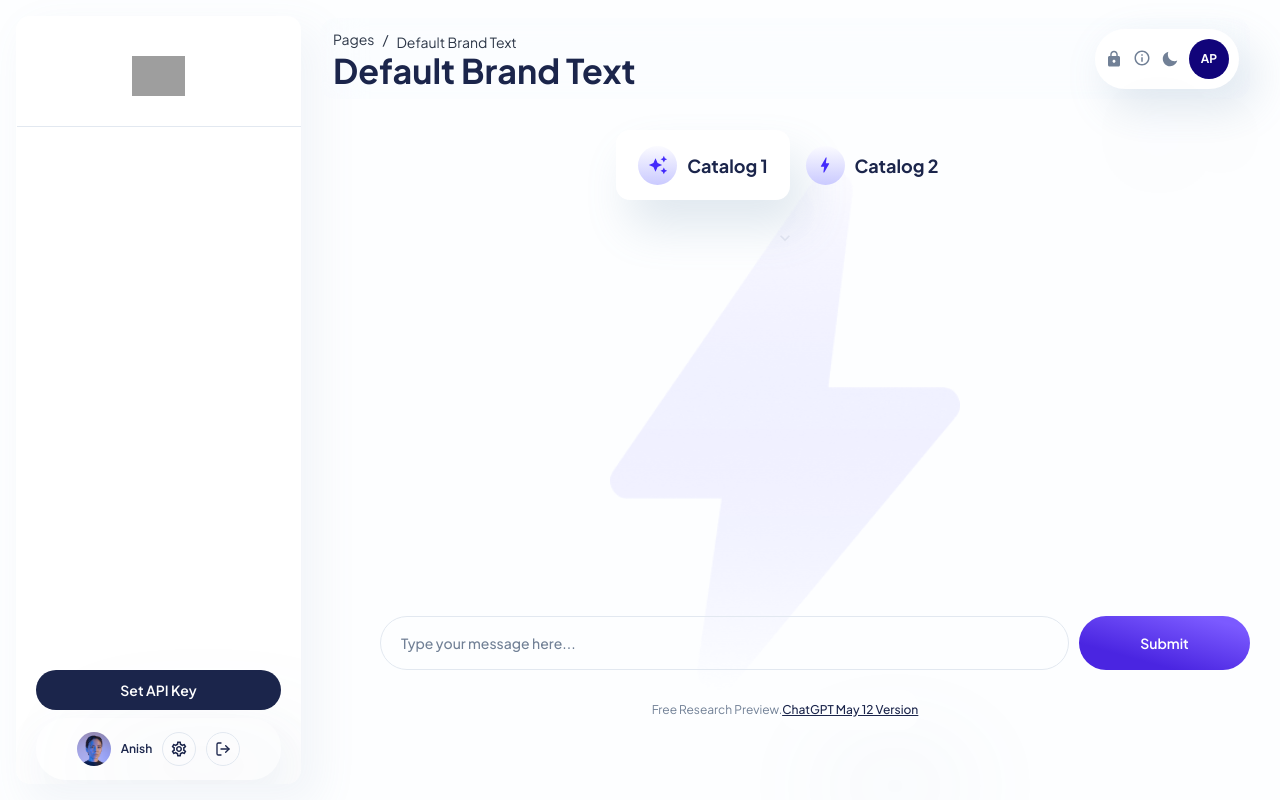
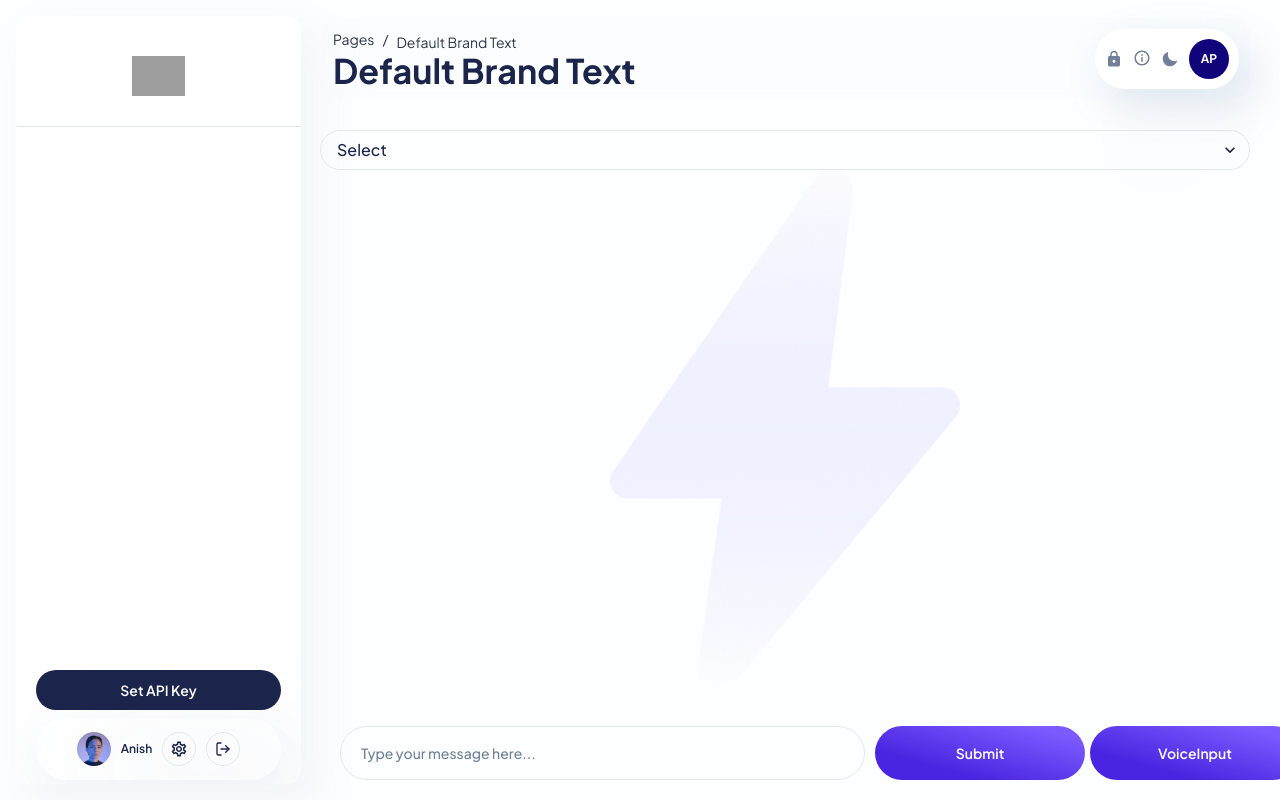
Before and after one commit to anishchintamaneni/new_chatgt_rag_template, a Next.js app: page / in a window 1280 px wide. Shown: the top 800 px of the page. Built offline with nearby package versions, Linux system fonts and the light colour scheme; grey boxes are pictures that could not be loaded.

Commit message:
Update page.tsx

```diff
--- a/app/page.tsx
+++ b/app/page.tsx
@@ -3,7 +3,6 @@
 
 import Link from '@/components/link/Link';
 import MessageBoxChat from '@/components/MessageBox';
-import { ChatBody, OpenAIModel } from '@/types/types';
 import {
   Accordion,
   AccordionButton,
@@ -16,26 +15,31 @@ import {
   Icon,
   Img,
   Input,
+  Select,
   Text,
   useColorModeValue,
 } from '@chakra-ui/react';
 import { useEffect, useState } from 'react';
-import { MdAutoAwesome, MdBolt, MdEdit, MdPerson } from 'react-icons/md';
+import { MdAutoAwesome, MdEdit, MdPerson } from 'react-icons/md';
 import Bg from '../public/img/chat/bg-image.png';
+
+const SpeechRecognition = window.SpeechRecognition || window.webkitSpeechRecognition;
+const recognition = new SpeechRecognition();
+
+recognition.continuous = true;
+recognition.interimResults = true;
 
 export default function Chat(props: { apiKeyApp: string }) {
   // Input States
+  const [question, setQuestion] = useState<string>('');
+  const [collection, setCollection] = useState<string>('HR');
+  const [answer, setAnswer] = useState<string>('');
   const [inputOnSubmit, setInputOnSubmit] = useState<string>('');
-  const [inputCode, setInputCode] = useState<string>('');
-  // Response message
+  const [inputTimestamp, setInputTimestamp] = useState<string>('');
+  const [outputTimestamp, setOutputTimestamp] = useState<string>('');
   const [outputCode, setOutputCode] = useState<string>('');
-  // ChatGPT model
-  const [model, setModel] = useState<OpenAIModel>('gpt-4o');
-  // Loading state
   const [loading, setLoading] = useState<boolean>(false);
 
-  // API Key
-  // const [apiKey, setApiKey] = useState<string>(apiKeyApp);
   const borderColor = useColorModeValue('gray.200', 'whiteAlpha.200');
   const inputColor = useColorModeValue('navy.700', 'white');
   const iconColor = useColorModeValue('brand.500', 'white');
@@ -44,112 +48,69 @@ export default function Chat(props: { apiKeyApp: string }) {
     'whiteAlpha.200',
   );
   const brandColor = useColorModeValue('brand.500', 'white');
-  const buttonBg = useColorModeValue('white', 'whiteAlpha.100');
   const gray = useColorModeValue('gray.500', 'white');
-  const buttonShadow = useColorModeValue(
-    '14px 27px 45px rgba(112, 144, 176, 0.2)',
-    'none',
-  );
-  const textColor = useColorModeValue('navy.700', 'white');
-  const placeholderColor = useColorModeValue(
-    { color: 'gray.500' },
-    { color: 'whiteAlpha.600' },
-  );
-  const handleTranslate = async () => {
-    let apiKey = localStorage.getItem('apiKey');
-    setInputOnSubmit(inputCode);
+  const textColor = useColorModeValue('gray.800', 'white');
+  const placeholderColor = useColorModeValue('gray.500', 'whiteAlpha.600');
 
-    // Chat post conditions(maximum number of characters, valid message etc.)
-    const maxCodeLength = model === 'gpt-4o' ? 700 : 700;
-
-    if (!apiKey?.includes('sk-')) {
-      alert('Please enter an API key.');
+  const handleSearch = async (e: React.FormEvent) => {
+  e.preventDefault();
+  if (!question) {
+    alert('Please enter a question.');
     return;
   }
 
-    if (!inputCode) {
-      alert('Please enter your message.');
-      return;
-    }
+  setLoading(true);
 
-    if (inputCode.length > maxCodeLength) {
-      alert(
-        `Please enter code less than ${maxCodeLength} characters. You are currently at ${inputCode.length} characters.`,
-      );
-      return;
-    }
-    setOutputCode(' ');
-    setLoading(true);
-    const controller = new AbortController();
-    const body: ChatBody = {
-      inputCode,
-      model,
-      apiKey,
+  // Define the payload with updated parameters
+  const payload = {
+    method: "llama3.1",
+    question: question,  // Use the current question state
+    collection: "OEA",   // Hardcoded collection as per your request
   };
 
-    // -------------- Fetch --------------
-    const response = await fetch('./api/chatAPI', {
+  try {
+    // Send the request to the API
+    const response = await fetch('https://docquest.cogniai.com/api/get-answer', {
       method: 'POST',
       headers: {
         'Content-Type': 'application/json',
       },
-      signal: controller.signal,
-      body: JSON.stringify(body),
+      body: JSON.stringify(payload),
     });
 
     if (!response.ok) {
-      setLoading(false);
-      if (response) {
-        alert(
-          'Something went wrong went fetching from the API. Make sure to use a valid API key.',
-        );
-      }
-      return;
+      throw new Error('Failed to fetch the answer.');
     }
 
-    const data = response.body;
+    const result = await response.json();
+    setAnswer(result.message); // Update the answer state
+    setInputOnSubmit(question); // Store the submitted question
+    setInputTimestamp(new Date().toLocaleString()); // Timestamp for input
+    setOutputCode(result.message); // Store the output code
+    setOutputTimestamp(new Date().toLocaleString()); // Timestamp for output
+    setQuestion(''); // Clear input after submission
+    document.getElementById('question1')?.focus(); // Refocus on the input
+  } catch (error) {
+    console.error('Error fetching the answer:', error);
+  } finally {
+    setLoading(false); // Ensure loading state is reset
+  }
+};
 
-    if (!data) {
-      setLoading(false);
-      alert('Something went wrong');
-      return;
-    }
+  const handleChange = (event: React.ChangeEvent<HTMLSelectElement>) => {
+    setCollection(event.target.value);
+  };
 
-    const reader = data.getReader();
-    const decoder = new TextDecoder();
-    let done = false;
-
-    while (!done) {
-      setLoading(true);
-      const { value, done: doneReading } = await reader.read();
-      done = doneReading;
-      const chunkValue = decoder.decode(value);
-      setOutputCode((prevCode) => prevCode + chunkValue);
-    }
-
-    setLoading(false);
+  const startVoiceRecognition = () => {
+    recognition.start();
+    recognition.onresult = (event) => {
+      const transcript = event.results[0][0].transcript;
+      setQuestion(transcript); // Update question state with the transcribed text
+      recognition.stop(); // Stop recognition after getting the result
     };
-  // -------------- Copy Response --------------
-  // const copyToClipboard = (text: string) => {
-  //   const el = document.createElement('textarea');
-  //   el.value = text;
-  //   document.body.appendChild(el);
-  //   el.select();
-  //   document.execCommand('copy');
-  //   document.body.removeChild(el);
-  // };
-
-  // *** Initializing apiKey with .env.local value
-  // useEffect(() => {
-  // ENV file verison
-  // const apiKeyENV = process.env.NEXT_PUBLIC_OPENAI_API_KEY
-  // if (apiKey === undefined || null) {
-  //   setApiKey(apiKeyENV)
-  // }
-  // }, [])
-
-  const handleChange = (Event: any) => {
-    setInputCode(Event.target.value);
+    recognition.onerror = (event) => {
+      console.error('Speech recognition error:', event);
+    };
   };
 
   return (
@@ -161,11 +122,11 @@ export default function Chat(props: { apiKeyApp: string }) {
     >
       <Img
         src={Bg.src}
-        position={'absolute'}
+        position="absolute"
         w="350px"
         left="50%"
         top="50%"
-        transform={'translate(-50%, -50%)'}
+        transform="translate(-50%, -50%)"
       />
       <Flex
         direction="column"
@@ -174,126 +135,33 @@ export default function Chat(props: { apiKeyApp: string }) {
         minH={{ base: '75vh', '2xl': '85vh' }}
         maxW="1000px"
       >
-        {/* Model Change */}
-        <Flex direction={'column'} w="100%" mb={outputCode ? '20px' : 'auto'}>
-          <Flex
-            mx="auto"
-            zIndex="2"
-            w="max-content"
-            mb="20px"
-            borderRadius="60px"
+        <Flex mb="20px">
+          <Select
+            placeholder="Select"
+            onChange={handleChange}
+            value={collection}
+            color={inputColor}
+            borderColor={borderColor}
+            borderRadius="45px"
           >
-            <Flex
-              cursor={'pointer'}
-              transition="0.3s"
-              justify={'center'}
-              align="center"
-              bg={model === 'gpt-4o' ? buttonBg : 'transparent'}
-              w="174px"
-              h="70px"
-              boxShadow={model === 'gpt-4o' ? buttonShadow : 'none'}
-              borderRadius="14px"
-              color={textColor}
-              fontSize="18px"
-              fontWeight={'700'}
-              onClick={() => setModel('gpt-4o')}
-            >
-              <Flex
-                borderRadius="full"
-                justify="center"
-                align="center"
-                bg={bgIcon}
-                me="10px"
-                h="39px"
-                w="39px"
-              >
-                <Icon
-                  as={MdAutoAwesome}
-                  width="20px"
-                  height="20px"
-                  color={iconColor}
-                />
-              </Flex>
-              Catalog 1
-            </Flex>
-            <Flex
-              cursor={'pointer'}
-              transition="0.3s"
-              justify={'center'}
-              align="center"
-              bg={model === 'gpt-3.5-turbo' ? buttonBg : 'transparent'}
-              w="164px"
-              h="70px"
-              boxShadow={model === 'gpt-3.5-turbo' ? buttonShadow : 'none'}
-              borderRadius="14px"
-              color={textColor}
-              fontSize="18px"
-              fontWeight={'700'}
-              onClick={() => setModel('gpt-3.5-turbo')}
-            >
-              <Flex
-                borderRadius="full"
-                justify="center"
-                align="center"
-                bg={bgIcon}
-                me="10px"
-                h="39px"
-                w="39px"
-              >
-                <Icon
-                  as={MdBolt}
-                  width="20px"
-                  height="20px"
-                  color={iconColor}
-                />
-              </Flex>
-              Catalog 2
-            </Flex>
+            <option value="Catalog 1">Catalog 1</option>
+            <option value="Catalog 2">Catalog 2</option>
+          </Select>
         </Flex>
 
-          <Accordion color={gray} allowToggle w="100%" my="0px" mx="auto">
-            <AccordionItem border="none">
-              <AccordionButton
-                borderBottom="0px solid"
-                maxW="max-content"
-                mx="auto"
-                _hover={{ border: '0px solid', bg: 'none' }}
-                _focus={{ border: '0px solid', bg: 'none' }}
-              >
-                <Box flex="1" textAlign="left">
-                  {/*<Text color={gray} fontWeight="500" fontSize="sm">
-                    No plugins added
-                  </Text>*/}
-                </Box>
-                <AccordionIcon color={gray} />
-              </AccordionButton>
-              <AccordionPanel mx="auto" w="max-content" p="0px 0px 10px 0px">
-{/*                <Text
-                  color={gray}
-                  fontWeight="500"
-                  fontSize="sm"
-                  textAlign={'center'}
-                >
-                  This is a cool text example.
-                </Text>*/}
-              </AccordionPanel>
-            </AccordionItem>
-          </Accordion>
-        </Flex>
-        {/* Main Box */}
         <Flex
           direction="column"
           w="100%"
           mx="auto"
           display={outputCode ? 'flex' : 'none'}
-          mb={'auto'}
+          mb="auto"
         >
-          <Flex w="100%" align={'center'} mb="10px">
+          <Flex w="100%" align="center" mb="10px">
             <Flex
               borderRadius="full"
               justify="center"
               align="center"
-              bg={'transparent'}
+              bg="transparent"
               border="1px solid"
               borderColor={borderColor}
               me="20px"
@@ -301,20 +169,16 @@ export default function Chat(props: { apiKeyApp: string }) {
               minH="40px"
               minW="40px"
             >
-              <Icon
-                as={MdPerson}
-                width="20px"
-                height="20px"
-                color={brandColor}
-              />
+              <Icon as={MdPerson} width="20px" height="20px" color={brandColor} />
             </Flex>
+
             <Flex
               p="22px"
               border="1px solid"
               borderColor={borderColor}
               borderRadius="14px"
               w="100%"
-              zIndex={'2'}
+              zIndex="2"
             >
               <Text
                 color={textColor}
@@ -322,7 +186,7 @@ export default function Chat(props: { apiKeyApp: string }) {
                 fontSize={{ base: 'sm', md: 'md' }}
                 lineHeight={{ base: '24px', md: '26px' }}
               >
-                {inputOnSubmit}
+                {inputOnSubmit} <Text as="span" fontSize="xs" color="gray.500">({inputTimestamp})</Text>
               </Text>
               <Icon
                 cursor="pointer"
@@ -334,34 +198,36 @@ export default function Chat(props: { apiKeyApp: string }) {
               />
             </Flex>
           </Flex>
+
           <Flex w="100%">
             <Flex
               borderRadius="full"
               justify="center"
               align="center"
-              bg={'linear-gradient(15.46deg, #4A25E1 26.3%, #7B5AFF 86.4%)'}
+              bg="linear-gradient(15.46deg, #4A25E1 26.3%, #7B5AFF 86.4%)"
               me="20px"
               h="40px"
               minH="40px"
               minW="40px"
             >
-              <Icon
-                as={MdAutoAwesome}
-                width="20px"
-                height="20px"
-                color="white"
-              />
+              <Icon as={MdAutoAwesome} width="20px" height="20px" color="white" />
             </Flex>
             <MessageBoxChat output={outputCode} />
+            <Text as="span" fontSize="xs" color="gray.500">({outputTimestamp})</Text>
           </Flex>
         </Flex>
-        {/* Chat Input */}
+
+        {/* Input box fixed at the bottom center */}
 <Flex
-          ms={{ base: '0px', xl: '60px' }}
-          mt="20px"
-          justifySelf={'flex-end'}
+  position="fixed"
+  bottom="20px"
+  w="100%"
+  maxW="1000px"
+  px="20px"
+  justify="center"
 >
   <Input
+    id="question1"
     minH="54px"
     h="100%"
     border="1px solid"
@@ -375,8 +241,11 @@ export default function Chat(props: { apiKeyApp: string }) {
     color={inputColor}
     _placeholder={placeholderColor}
     placeholder="Type your message here..."
-            onChange={handleChange}
+    value={question}
+    onChange={(e) => setQuestion(e.target.value)}
+    flex="1"
   />
+
   <Button
     variant="primary"
     py="20px"
@@ -394,32 +263,33 @@ export default function Chat(props: { apiKeyApp: string }) {
         bg: 'linear-gradient(15.46deg, #4A25E1 26.3%, #7B5AFF 86.4%)',
       },
     }}
-            onClick={handleTranslate}
-            isLoading={loading ? true : false}
+    onClick={handleSearch}
+    isLoading={loading}
+    mr="5px"
   >
     Submit
   </Button>
-        </Flex>
 
-        <Flex
-          justify="center"
-          mt="20px"
-          direction={{ base: 'column', md: 'row' }}
-          alignItems="center"
+  <Button
+    variant="primary"
+    py="20px"
+    px="16px"
+    fontSize="sm"
+    borderRadius="45px"
+    w={{ base: '160px', md: '210px' }}
+    h="54px"
+    _hover={{
+      boxShadow:
+        '0px 21px 27px -10px rgba(96, 60, 255, 0.48) !important',
+      bg: 'linear-gradient(15.46deg, #4A25E1 26.3%, #7B5AFF 86.4%) !important',
+      _disabled: {
+        bg: 'linear-gradient(15.46deg, #4A25E1 26.3%, #7B5AFF 86.4%)',
+      },
+    }}
+    onClick={startVoiceRecognition}
   >
-          <Text fontSize="xs" textAlign="center" color={gray}>
-            Free Research Preview.
-          </Text>
-          <Link href="https://help.openai.com/en/articles/6825453-chatgpt-release-notes">
-            <Text
-              fontSize="xs"
-              color={textColor}
-              fontWeight="500"
-              textDecoration="underline"
-            >
-              ChatGPT May 12 Version
-            </Text>
-          </Link>
+    VoiceInput
+  </Button>
 </Flex>
       </Flex>
     </Flex>
```
Lines whose indentation alone changed are shown as unchanged.
